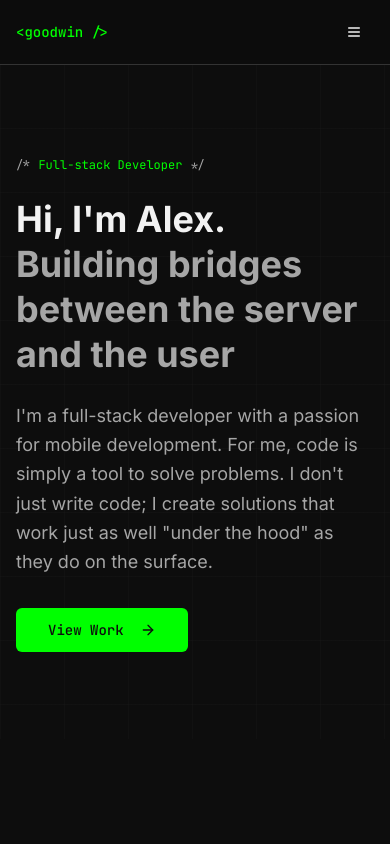
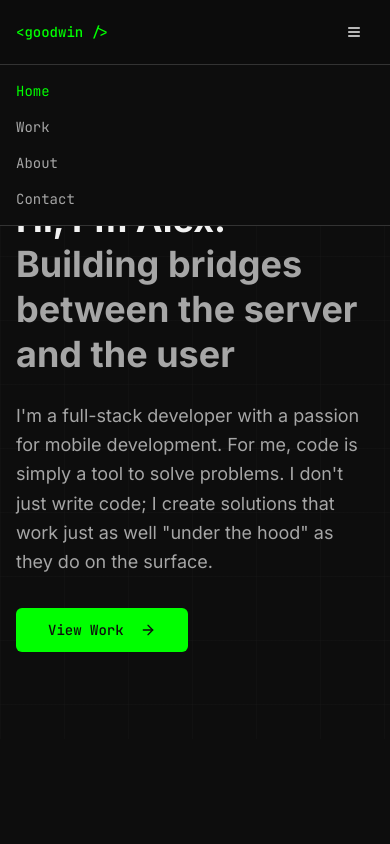
Before and after one commit to AlexGalitsky/goodwin.website, a Nuxt app: page / in a window 390 px wide. Both pictures are taken after a click on the button "Toggle menu". Shown: the top 844 px of the page. Built offline with nearby package versions, Linux system fonts and the light colour scheme.

Commit message:
fix(Header.vue): fix burger button

```diff
--- a/app/components/Header.vue
+++ b/app/components/Header.vue
@@ -54,6 +54,44 @@
         <span class="sr-only">Toggle menu</span>
       </button>
     </div>
+
+    <!-- Mobile menu -->
+    <div v-if="isMenuOpen" class="md:hidden border-t border-border bg-background relative z-40">
+      <nav class="flex flex-col p-4 gap-4">
+        <NuxtLink
+          to="/"
+          class="font-mono text-sm transition-colors hover:text-primary"
+          :class="route.path === '/' ? 'text-primary' : 'text-muted-foreground'"
+          @click="closeMenu"
+        >
+          Home
+        </NuxtLink>
+        <NuxtLink
+          to="/work"
+          class="font-mono text-sm transition-colors hover:text-primary"
+          :class="route.path.startsWith('/work') ? 'text-primary' : 'text-muted-foreground'"
+          @click="closeMenu"
+        >
+          Work
+        </NuxtLink>
+        <NuxtLink
+          to="/about"
+          class="font-mono text-sm transition-colors hover:text-primary"
+          :class="route.path === '/about' ? 'text-primary' : 'text-muted-foreground'"
+          @click="closeMenu"
+        >
+          About
+        </NuxtLink>
+        <NuxtLink
+          to="/contact"
+          class="font-mono text-sm transition-colors hover:text-primary"
+          :class="route.path === '/contact' ? 'text-primary' : 'text-muted-foreground'"
+          @click="closeMenu"
+        >
+          Contact
+        </NuxtLink>
+      </nav>
+    </div>
   </header>
 </template>
 
```
